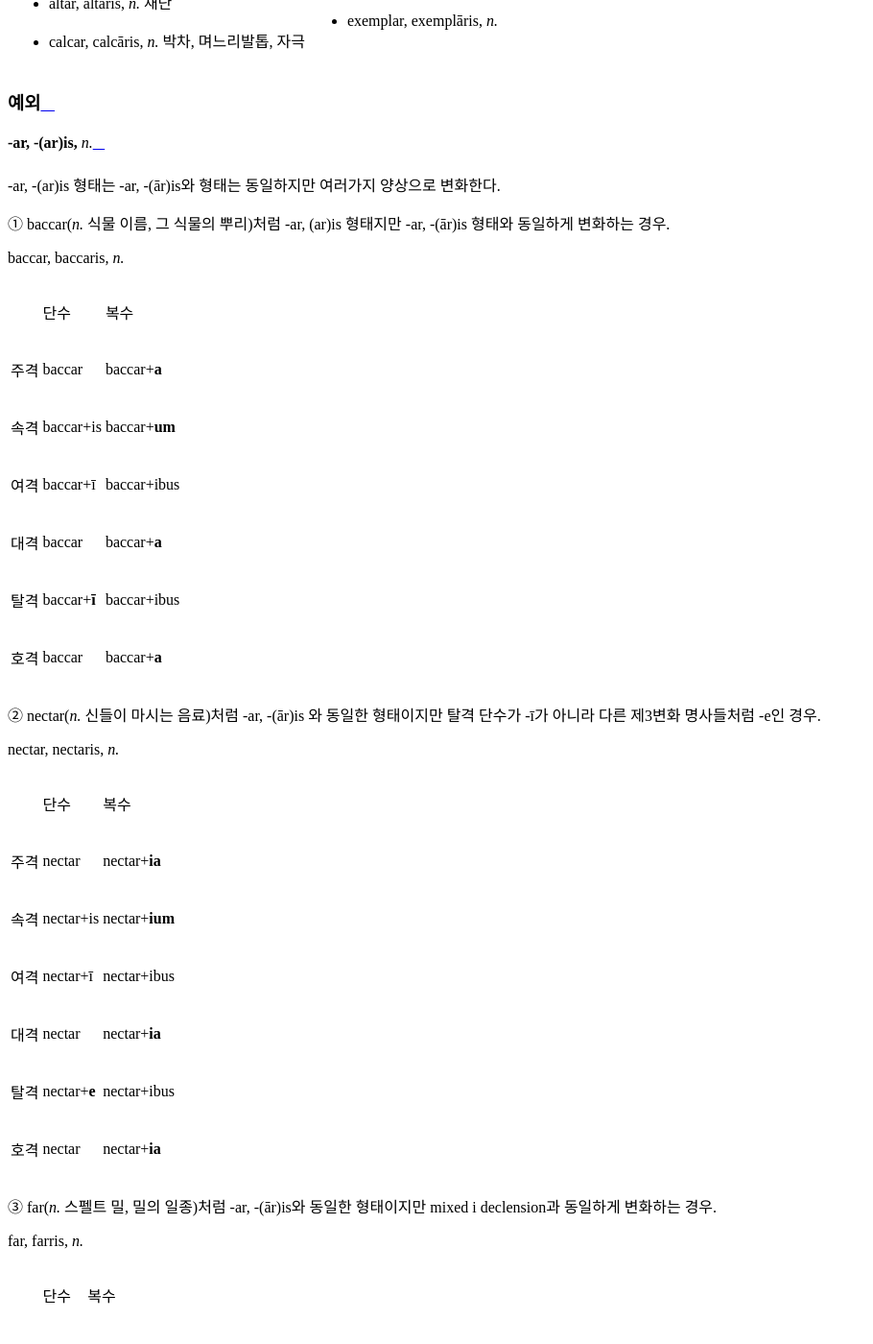
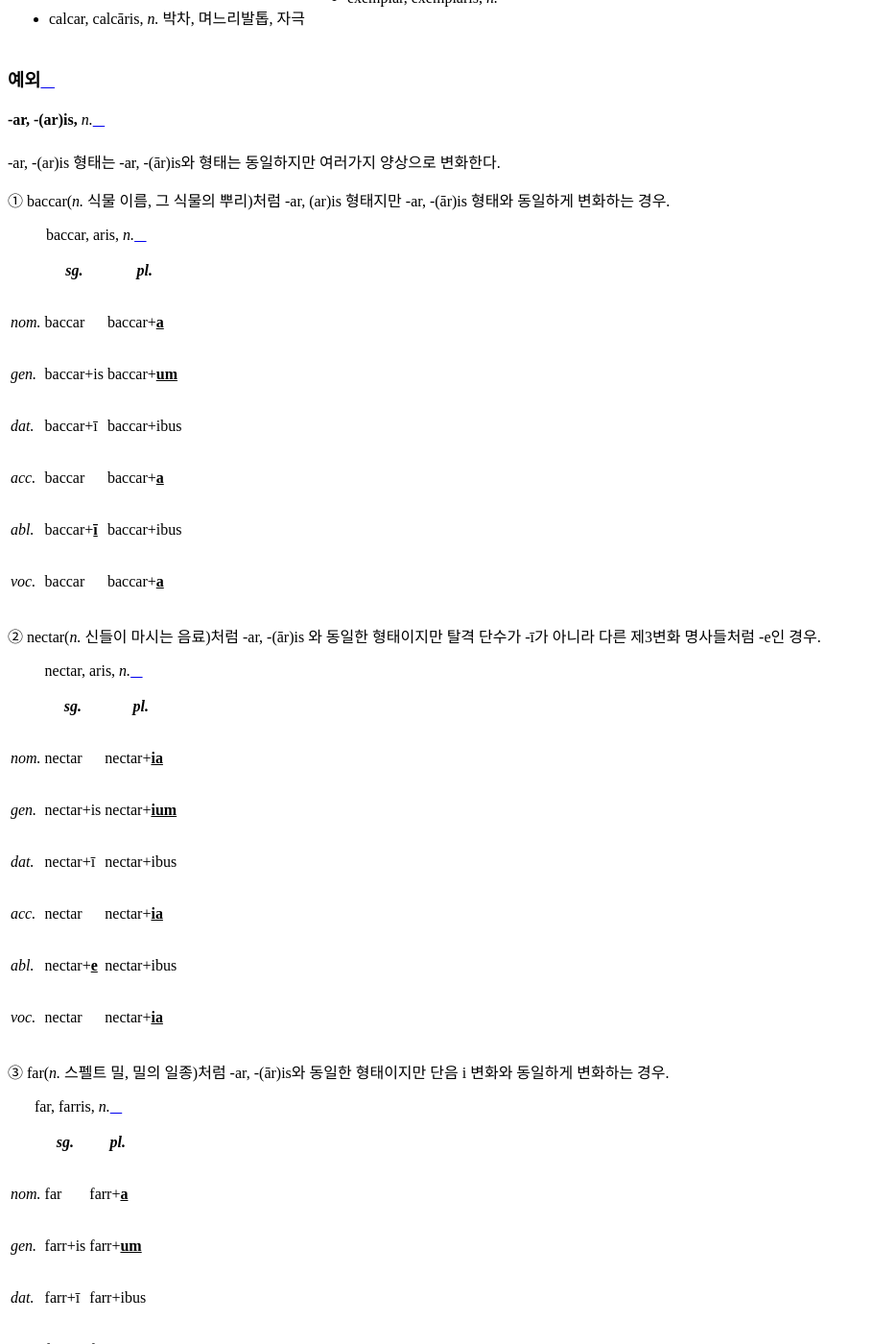
Before and after one commit to kabbala/grammatica_latina, a Sphinx documentation site: the page built from source/declinatio_nominis.rst, in a window 1280 px wide and 1400 px high, scrolled down 56702 px. Shown: the whole window at 96% size, without its empty margins (0-910 px from the left). Built offline with Sphinx 7.4.7 and the Read the Docs theme 2.0.0, drawn with Linux system fonts in a browser that asks for light colours; some of the changed text lies outside the part shown.

```diff
--- a/source/_static/css/custom.css
+++ b/source/_static/css/custom.css
@@ -1,3 +1,7 @@
+th { text-align: center; }
+
 .sig { font-style: italic; font-weight: lighter; }
+
 .tsig { font-style: italic; }
-th { text-align: center; }
+
+.emphasize { font-weight: bolder; text-decoration: underline;; }
--- a/source/conf.py
+++ b/source/conf.py
@@ -203,12 +203,15 @@ epub_exclude_files = ['search.html', '.nojekyll']
 todo_include_todos = True
 todo_emit_warnings = False
 
+trim_footnote_reference_space = True
+
 rst_prolog = """
 .. role:: sig
    :class: sig
 
 .. role:: tsig
    :class: tsig
+
+.. role:: em
+   :class: emphasize
 """
-
-trim_footnote_reference_space = True
--- a/source/declinatio_nominis.rst
+++ b/source/declinatio_nominis.rst
@@ -42,21 +42,16 @@
 
 소유격 복수형에는 어간모음이 언제나 드러난다. 어간의 끝이 자음인 경우는 모음이 없다.
 
-+-----------------------------+----------+---------+
-| 소유격 복수형               | 어간모음 | 분류    |
-+=============================+==========+=========+
-| puell\ **ārum**\ (소녀들의) | a        | 제1변화 |
-+-----------------------------+----------+---------+
-| amīc\ **ōrum**\ (친구들의)  | o        | 제2변화 |
-+-----------------------------+----------+---------+
-| homin\ **um**\ (사람들의)   | ∅ (없음) |         |
-+-----------------------------+----------+ 제3변화 |
-| cīv\ **ium**\ (시민들의)    | i        |         |
-+-----------------------------+----------+---------+
-| man\ **uum**\ (손들의)      | u        | 제4변화 |
-+-----------------------------+----------+---------+
-| di\ **ērum**\ (날들의)      | e        | 제5변화 |
-+-----------------------------+----------+---------+
+.. csv-table::
+   :header-rows: 1
+
+   "소유격 복수형", "어간모음", "분류"
+   "puell\ :em:`ārum`\ (소녀들의)", a, "제1변화"
+   "amīc\ :em:`ōrum`\ (친구들의)", o, "제2변화"
+   "homin\ :em:`um`\ (사람들의)", ∅ (없음), "제3변화"
+   "cīv\ :em:`ium`\ (시민들의)", i, "제3변화"
+   "man\ :em:`uum`\ (손들의)", u, "제4변화"
+   "di\ :em:`ērum`\ (날들의)", e, "제5변화"
 
 .. note:: 제3변화는 어간모음의 영향을 받지 않는 athematic stem으로 볼 수 있다.
 
@@ -185,9 +180,9 @@
    "", :tsig:`sg.`, :tsig:`pl.`
    :tsig:`nom.`, "puella", "puell+ae"
    :tsig:`gen.`, "puell+ae", "puell+ārum"
-   :tsig:`dat.`, "puell+ae", "puell+\ **īs**"
+   :tsig:`dat.`, "puell+ae", "puell+\ :em:`īs`"
    :tsig:`acc.`, "puell+am", "puell+ās"
-   :tsig:`abl.`, "puell+ā", "puell+\ **īs**"
+   :tsig:`abl.`, "puell+ā", "puell+\ :em:`īs`"
    :tsig:`voc.`, "puella", "puell+ae"
 
 복수 여격과 탈격에서는 어간모음 a가 사용되지 않는다.
@@ -245,7 +240,7 @@
    :tsig:`acc.`, "Rōm+am"
    :tsig:`abl.`, "Rōm+ā"
    :tsig:`voc.`, "Rōma"
-   :tsig:`loc.`, "Rōm+\ **ae**"
+   :tsig:`loc.`, "Rōm+\ :em:`ae`"
 
 .. hlist::
    :columns: 2
@@ -265,7 +260,7 @@
    :tsig:`acc.`, "Athēn+ae"
    :tsig:`abl.`, "Athēn+īs"
    :tsig:`voc.`, "Athēn+ae"
-   :tsig:`loc.`, "Athēn+\ **īs**"
+   :tsig:`loc.`, "Athēn+\ :em:`īs`"
 
 .. hlist::
    :columns: 2
@@ -291,9 +286,9 @@
    "", :tsig:`sg.`, :tsig:`pl.`
    :tsig:`nom.`, "bēstia", "bēsti+ae"
    :tsig:`gen.`, "bēsti+ae", "bēsti+ārum"
-   :tsig:`dat.`, "bēsti+ae", "bēsti+īs=bēst\ **iīs**"
+   :tsig:`dat.`, "bēsti+ae", "bēsti+īs=bēst\ :em:`iīs`"
    :tsig:`acc.`, "bēsti+am", "bēsti+ās"
-   :tsig:`abl.`, "bēsti+ā", "bēsti+īs=bēst\ **iīs**"
+   :tsig:`abl.`, "bēsti+ā", "bēsti+īs=bēst\ :em:`iīs`"
    :tsig:`voc.`, "bēstia", "bēsti+ae"
 
 여기서는 설명의 편의를 위해 따로 분류를 하였으나, `-a, -ae, f.`_ 형태와 동일하게 변화하는 규칙변화이다.
@@ -394,9 +389,9 @@ dea(:sig:`f.` 여신)는 복수 여격과 탈격이 -bus로 끝난다.
    "", :tsig:`sg.`, :tsig:`pl.`
    :tsig:`nom.`, "dea", "de+ae"
    :tsig:`gen.`, "de+ae", "de+ārum"
-   :tsig:`dat.`, "de+ae", "de+\ **ābus**"
+   :tsig:`dat.`, "de+ae", "de+\ :em:`ābus`"
    :tsig:`acc.`, "de+am", "de+ās"
-   :tsig:`abl.`, "de+ā", "de+\ **ābus**"
+   :tsig:`abl.`, "de+ā", "de+\ :em:`ābus`"
    :tsig:`voc.`, "dea", "de+ae"
 
 종교 행위에서 deis et deis라는 중복을 피하고 deis et deabus라고 부르기 위해 이런 표현을 사용한 것으로 추정한다.
@@ -608,8 +603,8 @@ filia(:sig:`f.` 딸)는 복수 여격과 탈격에 규칙변화 -īs 외에 -āb
    :tsig:`dat.`, "Rhēn+ō"
    :tsig:`acc.`, "Rhēn+um"
    :tsig:`abl.`, "Rhēn+ō"
-   :tsig:`voc.`, "Rhēn+/ **e**"
-   :tsig:`loc.`, "Rhēn+/ **ī**"
+   :tsig:`voc.`, "Rhēn+/ :em:`e`"
+   :tsig:`loc.`, "Rhēn+/ :em:`ī`"
 
 .. hlist::
    :columns: 2
@@ -629,7 +624,7 @@ filia(:sig:`f.` 딸)는 복수 여격과 탈격에 규칙변화 -īs 외에 -āb
    :tsig:`acc.`, "Delph+ōs"
    :tsig:`abl.`, "Delph+īs"
    :tsig:`voc.`, "Delph+ī"
-   :tsig:`loc.`, "Delph+/ **īs**"
+   :tsig:`loc.`, "Delph+/ :em:`īs`"
 
 .. hlist::
    :columns: 2
@@ -1889,21 +1884,16 @@ Cerēs, Cereris, :tsig:`f.`
 
 주격 단수 뒤에 어간 변화 없이 -is를 붙이기만 하는 경우이다.
 
-+------+----------------+-----------------+
-|      | 단수           | 복수            |
-+------+----------------+-----------------+
-| 주격 | cōnsul         | cōnsulēs        |
-+------+----------------+-----------------+
-| 속격 | cōnsulis       | cōnsul+\ **um** |
-+------+----------------+-----------------+
-| 여격 | cōnsulī        | cōnsulibus      |
-+------+----------------+-----------------+
-| 대격 | cōnsulem       | cōnsulēs        |
-+------+----------------+-----------------+
-| 탈격 | cōnsule        | cōnsulibus      |
-+------+----------------+-----------------+
-| 호격 | cōnsul         | cōnsulēs        |
-+------+----------------+-----------------+
+.. csv-table:: cōnsul, cōnsulis, :tsig:`m.`
+   :header-rows: 1
+
+   "", :tsig:`sg.`, :tsig:`pl.`
+   :tsig:`nom.`, "cōnsul", "cōnsul+ēs"
+   :tsig:`gen.`, "cōnsul+is", "cōnsul+\ :em:`um`"
+   :tsig:`dat.`, "cōnsul+ī", "cōnsul+ibus"
+   :tsig:`acc.`, "cōnsul", "cōnsul+ēs"
+   :tsig:`abl.`, "cōnsul+\ :em:`e`", "cōnsul+ibus"
+   :tsig:`voc.`, "cōnsul", "cōnsul+ēs"
 
 .. hlist::
    :columns: 2
@@ -2443,12 +2433,12 @@ mare(:sig:`n.` 바다) 처럼 어간의 -e가 -is로 바뀌는 경우.
    :header-rows: 1
 
    "", :tsig:`sg.`, :tsig:`pl.`
-   :tsig:`nom.`, "mare", "mar+\ **ia**"
-   :tsig:`gen.`, "mar+is", "mar+\ **ium**"
+   :tsig:`nom.`, "mare", "mar+\ :em:`ia`"
+   :tsig:`gen.`, "mar+is", "mar+\ :em:`ium`"
    :tsig:`dat.`, "mar+ī", "mar+ibus"
-   :tsig:`acc.`, "mare", "mar+\ **ia**"
-   :tsig:`abl.`, "mar+\ **ī**", "mar+ibus"
-   :tsig:`voc.`, "mare", "mar+\ **ia**"
+   :tsig:`acc.`, "mare", "mar+\ :em:`ia`"
+   :tsig:`abl.`, "mar+\ :em:`ī`", "mar+ibus"
+   :tsig:`voc.`, "mare", "mar+\ :em:`ia`"
 
 .. hlist::
    :columns: 2
@@ -2468,12 +2458,12 @@ animal(:sig:`n.` 동물)처럼 -al로 끝나는 경우.
    :header-rows: 1
 
    "", :tsig:`sg.`, :tsig:`pl.`
-   :tsig:`nom.`, "animal", "animāl+\ **ia**"
-   :tsig:`gen.`, "animāl+is", "animāl+\ **ium**"
+   :tsig:`nom.`, "animal", "animāl+\ :em:`ia`"
+   :tsig:`gen.`, "animāl+is", "animāl+\ :em:`ium`"
    :tsig:`dat.`, "animāl+ī", "animāl+ibus"
-   :tsig:`acc.`, "animal", "animāl+\ **ia**"
-   :tsig:`abl.`, "animāl+\ **ī**", "animāl+ibus"
-   :tsig:`voc.`, "animal", "animāl+\ **ia**"
+   :tsig:`acc.`, "animal", "animāl+\ :em:`ia`"
+   :tsig:`abl.`, "animāl+\ :em:`ī`", "animāl+ibus"
+   :tsig:`voc.`, "animal", "animāl+\ :em:`ia`"
 
 원래 어간이 animāli였던 것으로 생각할 수 있다.
 
@@ -2492,12 +2482,12 @@ animal(:sig:`n.` 동물)처럼 -al로 끝나는 경우.
    :header-rows: 1
 
    "", :tsig:`sg.`, :tsig:`pl.`
-   :tsig:`nom.`, "exemplar", "exemplār+\ **ia**"
-   :tsig:`gen.`, "exemplār+is", "exemplār+\ **ium**"
+   :tsig:`nom.`, "exemplar", "exemplār+\ :em:`ia`"
+   :tsig:`gen.`, "exemplār+is", "exemplār+\ :em:`ium`"
    :tsig:`dat.`, "exemplār+ī", "exemplār+ibus"
-   :tsig:`acc.`, "exemplar", "exemplār+\ **ia**"
-   :tsig:`abl.`, "exemplār+\ **ī**", "exemplār+ibus"
-   :tsig:`voc.`, "exemplar", "exemplār+\ **ia**"
+   :tsig:`acc.`, "exemplar", "exemplār+\ :em:`ia`"
+   :tsig:`abl.`, "exemplār+\ :em:`ī`", "exemplār+ibus"
+   :tsig:`voc.`, "exemplar", "exemplār+\ :em:`ia`"
 
 원래 어간이 i가 붙어있던 exemplāri였던 것으로 생각할 수 있다.
 
@@ -2520,86 +2510,58 @@ animal(:sig:`n.` 동물)처럼 -al로 끝나는 경우.
 ① baccar(:sig:`n.` 식물 이름, 그 식물의 뿌리)처럼 -ar, (ar)is 형태지만 -ar,
 -(ār)is 형태와 동일하게 변화하는 경우.
 
-baccar, baccaris, :sig:`n.`
-
-+------+----------------+-----------------+
-|      | 단수           | 복수            |
-+------+----------------+-----------------+
-| 주격 | baccar         | baccar+\ **a**  |
-+------+----------------+-----------------+
-| 속격 | baccar+is      | baccar+\ **um** |
-+------+----------------+-----------------+
-| 여격 | baccar+ī       | baccar+ibus     |
-+------+----------------+-----------------+
-| 대격 | baccar         | baccar+\ **a**  |
-+------+----------------+-----------------+
-| 탈격 | baccar+\ **ī** | baccar+ibus     |
-+------+----------------+-----------------+
-| 호격 | baccar         | baccar+\ **a**  |
-+------+----------------+-----------------+
+.. csv-table:: baccar, aris, :tsig:`n.`
+   :header-rows: 1
+
+   "", :tsig:`sg.`, :tsig:`pl.`
+   :tsig:`nom.`, "baccar", "baccar+\ :em:`a`"
+   :tsig:`gen.`, "baccar+is", "baccar+\ :em:`um`"
+   :tsig:`dat.`, "baccar+ī", "baccar+ibus"
+   :tsig:`acc.`, "baccar", "baccar+\ :em:`a`"
+   :tsig:`abl.`, "baccar+\ :em:`ī`", "baccar+ibus"
+   :tsig:`voc.`, "baccar", "baccar+\ :em:`a`"
 
 ② nectar(:sig:`n.` 신들이 마시는 음료)처럼 -ar, -(ār)is 와 동일한 형태이지만
 탈격 단수가 -ī가 아니라 다른 제3변화 명사들처럼 -e인 경우.
 
-nectar, nectaris, :sig:`n.`
-
-+------+----------------+------------------+
-|      | 단수           | 복수             |
-+------+----------------+------------------+
-| 주격 | nectar         | nectar+\ **ia**  |
-+------+----------------+------------------+
-| 속격 | nectar+is      | nectar+\ **ium** |
-+------+----------------+------------------+
-| 여격 | nectar+ī       | nectar+ibus      |
-+------+----------------+------------------+
-| 대격 | nectar         | nectar+\ **ia**  |
-+------+----------------+------------------+
-| 탈격 | nectar+\ **e** | nectar+ibus      |
-+------+----------------+------------------+
-| 호격 | nectar         | nectar+\ **ia**  |
-+------+----------------+------------------+
-
-③ far(:sig:`n.` 스펠트 밀, 밀의 일종)처럼 -ar, -(ār)is와 동일한 형태이지만
-mixed i declension과 동일하게 변화하는 경우.
-
-far, farris, :sig:`n.`
-
-+------+--------------+----------------+
-|      | 단수         | 복수           |
-+------+--------------+----------------+
-| 주격 | far          | farr+\ **a**   |
-+------+--------------+----------------+
-| 속격 | farr+is      | farr+i\ **um** |
-+------+--------------+----------------+
-| 여격 | farr+ī       | farr+ibus      |
-+------+--------------+----------------+
-| 대격 | far          | farr+\ **a**   |
-+------+--------------+----------------+
-| 탈격 | farr+\ **e** | farr+ibus      |
-+------+--------------+----------------+
-| 호격 | far          | farr+\ **a**   |
-+------+--------------+----------------+
+.. csv-table:: nectar, aris, :tsig:`n.`
+   :header-rows: 1
+
+   "", :tsig:`sg.`, :tsig:`pl.`
+   :tsig:`nom.`, "nectar", "nectar+\ :em:`ia`"
+   :tsig:`gen.`, "nectar+is", "nectar+\ :em:`ium`"
+   :tsig:`dat.`, "nectar+ī", "nectar+ibus"
+   :tsig:`acc.`, "nectar", "nectar+\ :em:`ia`"
+   :tsig:`abl.`, "nectar+\ :em:`e`", "nectar+ibus"
+   :tsig:`voc.`, "nectar", "nectar+\ :em:`ia`"
+
+③ far(:sig:`n.` 스펠트 밀, 밀의 일종)처럼 -ar, -(ār)is와 동일한 형태이지만 단음 i 변화와 동일하게 변화하는 경우.
+
+.. csv-table:: far, farris, :tsig:`n.`
+   :header-rows: 1
+
+   "", :tsig:`sg.`, :tsig:`pl.`
+   :tsig:`nom.`, "far", "farr+\ :em:`a`"
+   :tsig:`gen.`, "farr+is", "farr+\ :em:`um`"
+   :tsig:`dat.`, "farr+ī", "farr+ibus"
+   :tsig:`acc.`, "far", "farr+\ :em:`a`"
+   :tsig:`abl.`, "farr+\ :em:`e`", "farr+ibus"
+   :tsig:`voc.`, "far", "farr+\ :em:`a`"
 
 ④ iubar(:sig:`n.` 광채, 햇살)처럼 -ar, -(ār)is와 동일한 형태이지만 자음변화와
 동일하게 변화하는 경우.
 
-iubar, iubaris, :sig:`n.`
-
-+------+---------------+----------------+
-|      | 단수          | 복수           |
-+------+---------------+----------------+
-| 주격 | iubar         | iubar+\ **a**  |
-+------+---------------+----------------+
-| 속격 | iubar+is      | iubar+\ **um** |
-+------+---------------+----------------+
-| 여격 | iubar+ī       | iubar+ibus     |
-+------+---------------+----------------+
-| 대격 | iubar         | iubar+\ **a**  |
-+------+---------------+----------------+
-| 탈격 | iubar+\ **e** | iubar+ibus     |
-+------+---------------+----------------+
-| 호격 | iubar         | iubar+\ **a**  |
-+------+---------------+----------------+
+.. csv-table:: iubar, iubaris, :tsig:`n.`
+   :header-rows: 1
+
+   "", :tsig:`sg.`, :tsig:`pl.`
+   :tsig:`nom.`, "iubar", "iubar+\ :em:`a`"
+   :tsig:`gen.`, "iubar+is", "iubar+\ :em:`um`"
+   :tsig:`dat.`, "iubar+ī", "iubar+ibus"
+   :tsig:`acc.`, "iubar", "iubar+\ :em:`a`"
+   :tsig:`abl.`, "iubar+\ :em:`e`", "iubar+ibus"
+   :tsig:`voc.`, "iubar", "iubar+\ :em:`a`"
+
 
 제3변화 구별법
 -----------------
@@ -2886,9 +2848,9 @@ pater, patris는 자음 변화이고, imber, imbris는 i 변화이다.
    "", :tsig:`sg.`, :tsig:`pl.`
    :tsig:`nom.`, "r+ēs", "r+ēs"
    :tsig:`gen.`, "r+eī", "r+ērum"
-   :tsig:`dat.`, "r+eī", "r+\ **ēbus**"
+   :tsig:`dat.`, "r+eī", "r+\ :em:`ēbus`"
    :tsig:`acc.`, "r+em", "r+ēs"
-   :tsig:`abl.`, "r+ē", "r+\ **ēbus**"
+   :tsig:`abl.`, "r+ē", "r+\ :em:`ēbus`"
    :tsig:`voc.`, "r+ēs", "r+ēs"
 
 사전 표제어는 다음 형태이다.
@@ -2918,8 +2880,8 @@ pater, patris는 자음 변화이고, imber, imbris는 i 변화이다.
 
    "", :tsig:`sg.`, :tsig:`pl.`
    :tsig:`nom.`, "diēs", "diēs"
-   :tsig:`gen.`, "di+\ **ēī**", "di+ērum"
-   :tsig:`dat.`, "di+\ **ēī**", "di+ēbus"
+   :tsig:`gen.`, "di+\ :em:`ēī`", "di+ērum"
+   :tsig:`dat.`, "di+\ :em:`ēī`", "di+ēbus"
    :tsig:`acc.`, "di+em", "diēs"
    :tsig:`abl.`, "di+ē", "di+ēbus"
    :tsig:`voc.`, "diēs", "diēs"
```
Also changed, not shown: source/declinatio_adiectivi.rst (+22 -22 lines).
